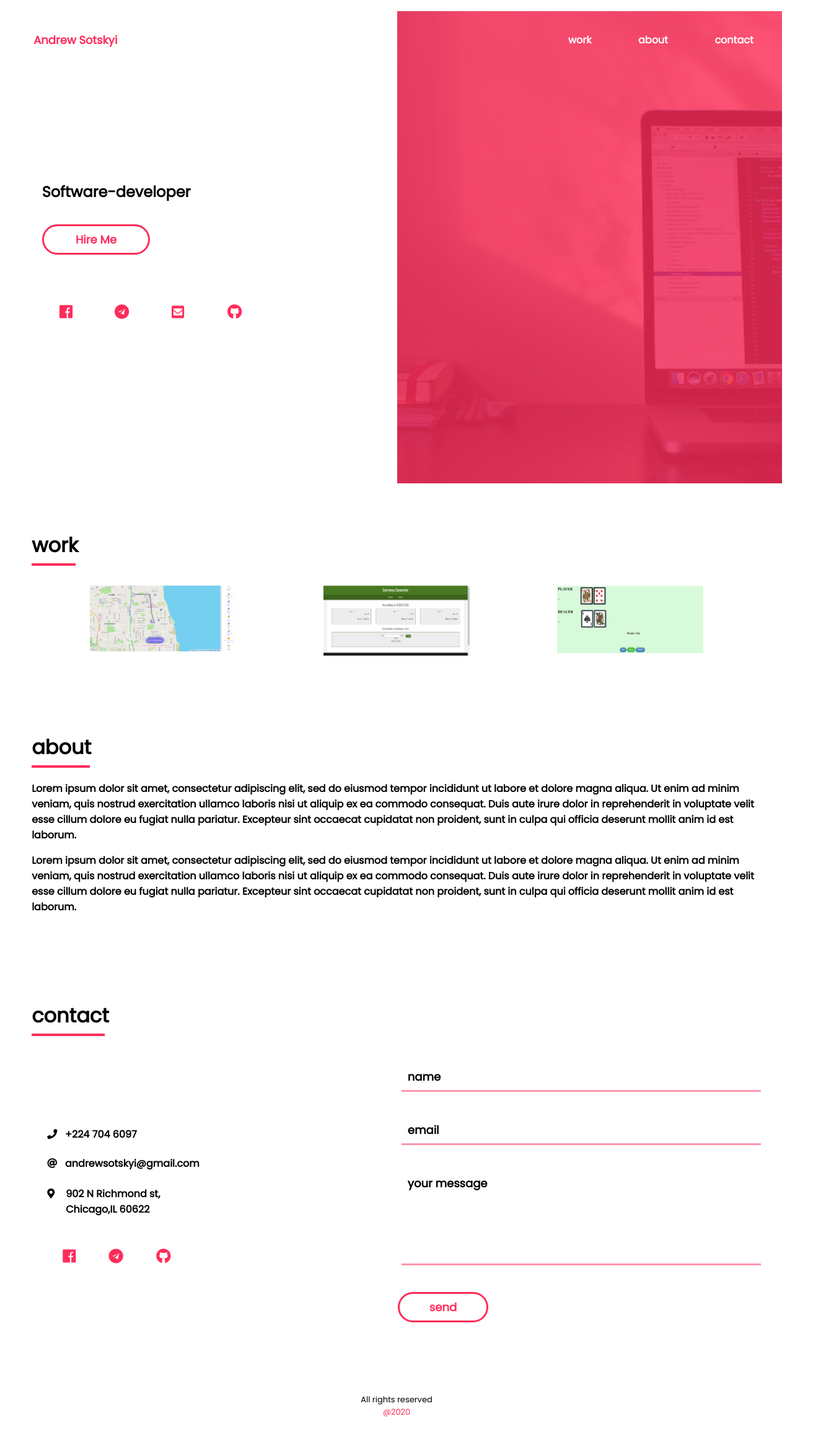
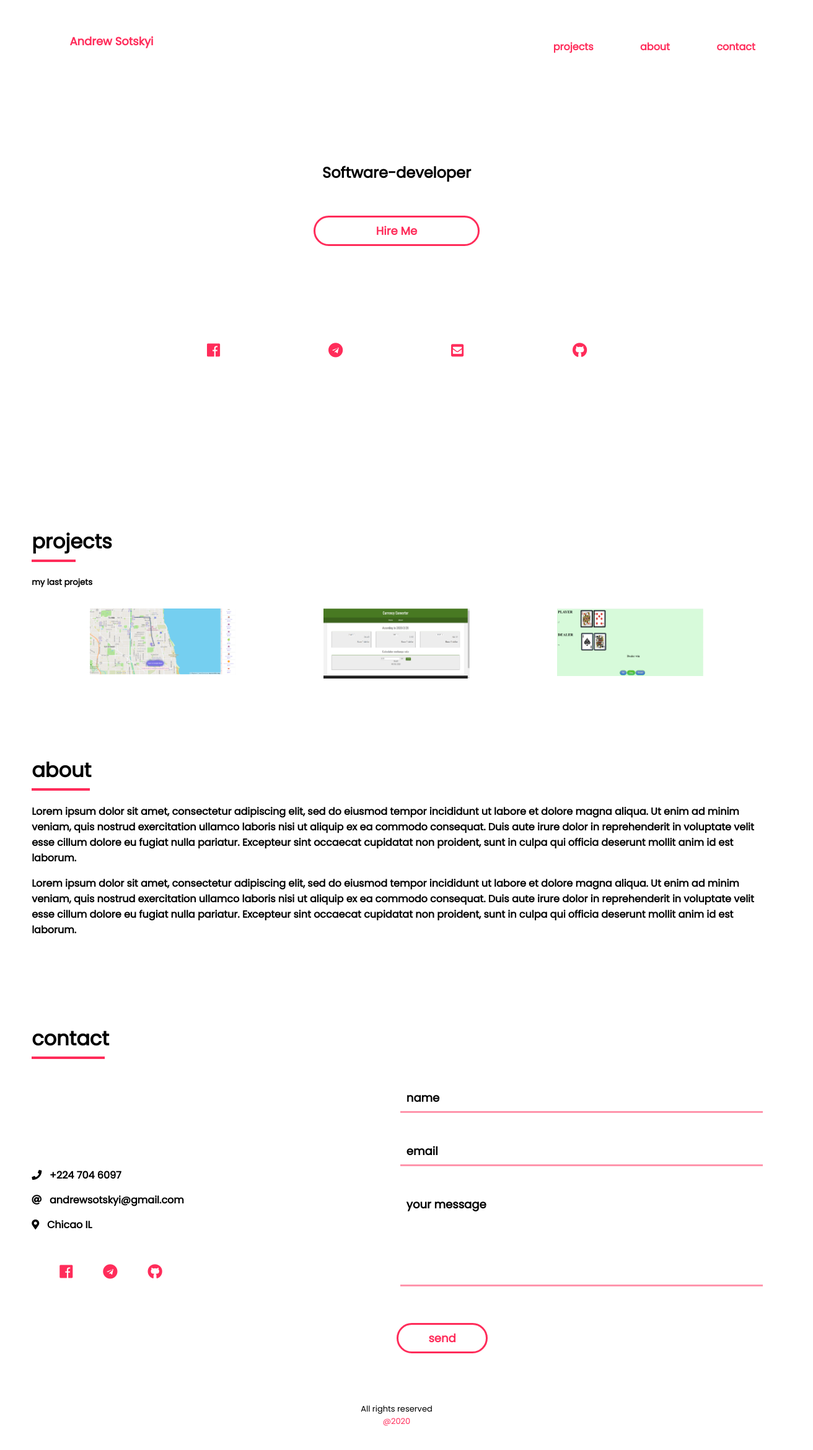
Before and after one commit to Sotskyi/my-portfolio, a plain HTML site: page index.html in a window 1280 px wide. Shown: the whole page at 62% size, 1312 px wide, since content can reach past the window. Drawn offline with nearby package versions, Linux system fonts and the light colour scheme.

Commit message:
change into flex-box

```diff
--- a/index.css
+++ b/index.css
@@ -1,286 +1,271 @@
-@import url('https://fonts.googleapis.com/css?family=Poppins');
+@import url("https://fonts.googleapis.com/css?family=Poppins");
 
 body {
-    font-family: 'Poppins', sans-serif;
-    padding:0px;
-    margin:0px;
-    max-width:100vw;
-    overflow-x:hidden;
+  font-family: "Poppins", sans-serif;
+  padding: 0px;
+  margin: 0px;
+  max-width: 100vw;
+  overflow-x: hidden;
   scroll-behavior: smooth;
 }
-#loading {
-    width: 100vw;
-    height: 100vh;
+
+/* @keyframes rotate {
+    0% {transform: rotate(0deg);}
+    100% {transform: rotate(360deg);}
+} */
+header {
+  width: 92vw;
+  padding: 6vh 4vw;
   position: fixed;
-    background: white;
-    z-index: 999;
+  font-weight: bold;
+  background: transparent;
+  color: #fff;
+  transition: 0.4s ease-in-out;
+  z-index: 2;
+}
+header table {
+  width: 100%;
+}
+
+#navigation {
   display: flex;
-    justify-content: center;
-    flex-direction: column;
+  justify-content: space-between;
   align-items: center;
 }
+#nav-links {
+  display: inline-block;
+}
+#navigation a {
+  /* color:rgb(255, 44, 90); */
+  color: inherit;
 
-@keyframes rotate {
-    0% {transform: rotate(0deg);}
-    100% {transform: rotate(360deg);}
-}
-header {
-    width:92vw;
-    padding:6vh 4vw;
-    position:fixed;
-    font-weight:bold;
-    background:transparent;
-    color:#fff;
-    transition:0.4s ease-in-out;
-    z-index:2;
-}
-header table {
-    width:100%;
-}
-#logo a {
-    font-size:18px;
-    color:rgb(255, 44, 90);
-    width:20%;
+  padding: 5px 10px;
+  border-bottom: 2px solid transparent;
+  margin-left: 4vw;
+  transition: 0.4s ease-in-out;
+  color: rgb(255, 44, 90);
   text-decoration: none;
 }
-#navigation {
-    width:80%;
-}
-#magnify {
-    width:100vw;
-    height:100vh;
-    background:rgba(0, 0, 0, 0.92);
-    position:fixed;
-    z-index:4;
-    display:none;
-    flex-direction: column;
-    justify-content:center;
+#logo {
+  font-size: 18px;
+  color: rgb(255, 44, 90) !important;
+  text-decoration: none;
+  margin-bottom: 2vh;
 }
 
-#logo a {
-
-}
-#navigation {
-    text-align:right;
-}
-#navigation a {
-    color:inherit;
-    text-decoration:none;
-    padding:5px 10px;
-    border-bottom:2px solid transparent;
-    margin-left:4vw;
-    transition:0.4s ease-in-out;
-}
-#navigation a:hover{
-    border-bottom:2px solid #fff;
+#navigation a:hover {
+  border-bottom: 2px solid #fff;
 }
 #top_part {
-    width:100%;
-    border:2vh solid #fff;
+  width: 100%;
+  border: 2vh solid #fff;
 }
-#top_part tr td{
-    width:50%;
-}
+
 #about {
-    width:84% !important;
-    height:95vh;
-    display:flex;
-    flex-direction:column;
-    justify-content:center;
-    text-align:left;
-    padding:0px 8%;
+  width: 84% !important;
+  height: 95vh;
+  display: flex;
+  flex-direction: column;
+  justify-content: center;
+  align-items: center;
+  padding: 0px 8%;
 }
 #about h1 {
-    font-size:45px;
-    word-wrap:break-word;
+  font-size: 45px;
+  word-wrap: break-word;
 }
 #about table {
-    width:70%;
-    margin-top:4vh;
+  width: 70%;
+  margin-top: 4vh;
 }
-#about table tr td {
-    width:20% !important;
-    text-align:left;
+#icons-wrapper {
+  display: flex;
+  width: 85%;
+  margin-top: 15vh;
+  justify-content: space-evenly;
 }
 .social {
-    color:rgb(255, 44, 90);
-    font-size:23px;
-    padding:12px 17px;
-    border-radius:50%;
-    background:transparent;
-    transition:0.4s ease-in-out;
-    font-weight:bold;
-    margin:0px 8px;
+  color: rgb(255, 44, 90);
+  font-size: 23px;
+  padding: 12px 17px;
+  border-radius: 50%;
+  background: transparent;
+  transition: 0.4s ease-in-out;
+  font-weight: bold;
+  margin: 0px 8px;
 }
 .social:hover {
   cursor: pointer;
-    color:#fff;
-    background:rgb(255, 44, 90);
-    box-shadow:0px 10px 30px rgba(255, 66, 107,0.8);
+  color: #fff;
+  background: rgb(255, 44, 90);
+  box-shadow: 0px 10px 30px rgba(255, 66, 107, 0.8);
 }
 .btn_one {
-    font-size:18px;
-    font-family: 'Poppins', sans-serif;
-    color:rgb(255, 44, 90);
-    background:#fff;
-    border:3px solid rgb(255, 44, 90);
-    padding:8px 40px;
-    width:17%;
-    border-radius:80px;
-    font-weight:bold;
-    margin:2vh 0px;
-    transition:0.4s ease-in-out;
+  font-size: 18px;
+  font-family: "Poppins", sans-serif;
+  color: rgb(255, 44, 90);
+  background: #fff;
+  border: 3px solid rgb(255, 44, 90);
+  padding: 8px 40px;
+  width: 17%;
+  border-radius: 80px;
+  font-weight: bold;
+  margin: 4vh auto;
+  transition: 0.4s ease-in-out;
   text-decoration: none;
-    text-align:center;
+  text-align: center;
 }
 .btn_one:hover {
-    box-shadow:0px 10px 30px rgba(255, 44, 90, 0.8);
-    cursor:pointer;
-    color:#fff;
-    background:rgb(255, 44, 90);
+  box-shadow: 0px 10px 30px rgba(255, 44, 90, 0.8);
+  cursor: pointer;
+  color: #fff;
+  background: rgb(255, 44, 90);
 }
-form .btn_one{
+form .btn_one {
   width: 25%;
 }
-#rightImage {
-    width:100%;
-    height:95vh;
-    background:linear-gradient(0deg,rgba(255, 44, 90, 0.8),rgba(2255, 44, 90, 0.8)),url("web-developer.jpg") center center;
-    background-size:cover;
-    background-repeat:no-repeat;
+
+#projects {
+  width: 92vw;
+  padding: 4vh 4vw;
+  font-weight: bold;
 }
-#work {
-    width:92vw;
-    padding:4vh 4vw;
-    font-weight:bold;
-}
-#work h1 {
-    padding:5px 0px;
-    border-bottom:4px solid rgb(255, 44, 90);
-    width:6%;
+#projects h1 {
+  padding: 5px 0px;
+  border-bottom: 4px solid rgb(255, 44, 90);
+  width: 6%;
 }
 #projects-wrapper {
-    display: flex ;
+  display: flex;
   flex-direction: row;
   justify-content: space-evenly;
-    width:100%;
-    columns:3;
-    column-gap:4%;
-    z-index:1;
-    transition:0.4s ease-in-out;
+  width: 100%;
+  columns: 3;
+  column-gap: 4%;
+  z-index: 1;
+  transition: 0.4s ease-in-out;
 }
-#projects-wrapper  img {
-
-    width:100%;
-    height:auto;
-    margin:4.5% 0px;
-    transition:0.4s ease-in-out;
+#projects-wrapper img {
+  width: 100%;
+  height: auto;
+  margin: 4.5% 0px;
+  transition: 0.4s ease-in-out;
 }
-#projects-wrapper  img:hover {
+#projects-wrapper img:hover {
   transform: scale(2.1);
   cursor: pointer;
 }
 #projects-wrapper a {
-    width:20% ;
+  width: 20%;
 }
-#bio {
-    width:92vw;
-    padding:6vh 4vw;
-    font-weight:bold;
+#about-inform {
+  width: 92vw;
+  padding: 6vh 4vw;
+  font-weight: bold;
 }
-#bio h1 {
-    padding:5px 0px;
-    border-bottom:4px solid rgb(255, 44, 90);
-    width:8%;
+#about-inform h1 {
+  padding: 5px 0px;
+  border-bottom: 4px solid rgb(255, 44, 90);
+  width: 8%;
 }
-#contact {
-    width:92vw;
-    padding:6vh 4vw;
+#contact-block {
+  width: 92vw;
+  padding: 6vh 4vw;
 }
-#contact h1 {
-    padding:5px 0px;
-    border-bottom:4px solid rgb(255, 44, 90);
-    width:10%;
+#contact-block h1 {
+  padding: 5px 0px;
+  border-bottom: 4px solid rgb(255, 44, 90);
+  width: 10%;
 }
-#contact table {
-    width:100%;
+#all-contacts {
+  display: flex;
+  flex-direction: row;
+  width: 100%;
 }
-#contact table tr td {
-    width:50%;
+#contact-icons {
+  display: flex;
+  flex-direction: column;
+  width: 50%;
+  justify-content: center;
+  font-weight: bold;
 }
-#inner_div table{
-    width:100%;
+#contact-icons span {
+  margin-top: 15px;
 }
-#inner_div table tr td{
-    font-weight:bold;
+#icons-wrapper-bottom {
+  padding: 10px 20px !important;
+  display: flex;
+  flex-direction: row;
+  width: 80%;
+  justify-content: start;
+  margin-top: 25px;
 }
-#inner_table tr td{
-    padding:10px 20px !important;
+
+#my-form {
+  width: 50%;
+  display: inline-block;
 }
-#contact form {
-    width:100%;
+#my-form input {
+  width: 96%;
+  margin: 20px 1%;
+  background: transparent;
+  border: 0px;
+  border-bottom: 3px solid rgba(255, 44, 90, 0.5);
+  padding: 8px 10px;
+  font-family: "Poppins", sans-serif;
+  font-size: 18px;
+  transition: 0.4s ease-in-out;
+  color: #000;
+  font-weight: bold;
 }
-#contact form input {
-    width:96%;
-    margin:20px 1%;
-    background:transparent;
-    border:0px;
-    border-bottom:3px solid rgba(255, 44, 90,0.5);
-    padding:8px 10px;
-    font-family: 'Poppins', sans-serif;
-    font-size:18px;
-    transition:0.4s ease-in-out;
-    color:#000;
-    font-weight:bold;
+#my-form textarea {
+  width: 96%;
+  margin: 20px 1%;
+  padding: 8px 10px;
+  border: 0px;
+  border-bottom: 3px solid rgba(255, 44, 90, 0.5);
+  padding: 8px 10px;
+  font-family: "Poppins", sans-serif;
+  font-size: 18px;
+  background: transparent;
+  resize: none;
+  transition: 0.4s ease-in-out;
+  color: #000;
+  font-weight: bold;
 }
-#contact form textarea {
-    width:96%;
-    margin:20px 1%;
-    padding:8px 10px;
-    border:0px;
-    border-bottom:3px solid rgba(255, 44, 90,0.5);
-    padding:8px 10px;
-    font-family: 'Poppins', sans-serif;
-    font-size:18px;
-    background:transparent;
-    resize:none;
-    transition:0.4s ease-in-out;
-    color:#000;
-    font-weight:bold;
+#my-form input:focus {
+  outline: none;
+  border-bottom: 3px solid rgba(255, 44, 90, 1);
 }
-#contact form input:focus {
-    outline:none;
-    border-bottom:3px solid rgba(255, 44, 90,1);
+#my-form textarea:focus {
+  outline: none;
+  border-bottom: 3px solid rgba(255, 44, 90, 1);
 }
-#contact form textarea:focus {
-    outline:none;
-    border-bottom:3px solid rgba(255, 44, 90,1);
-}
-#address {
+/* #address {
     position:relative;
     top:-25px;
     left:30px;
-}
+} */
 #footer {
-    width:100%;
-    padding:4vh 0px;
-    text-align:center;
-    font-weight:lighter;
+  width: 100%;
+  padding: 4vh 0px;
+  text-align: center;
+  font-weight: lighter;
   font-size: small;
 }
 #footer a {
-    color:rgb(255, 44, 90);
-    text-decoration:none;
+  color: rgb(255, 44, 90);
+  text-decoration: none;
 }
 ::placeholder {
-    color:#000;
+  color: #000;
 }
 button:focus {
-    outline:none;
+  outline: none;
 }
 ::-webkit-scrollbar {
-    width:5px;
-    height:5px;
+  width: 5px;
+  height: 5px;
 }
 ::-webkit-scrollbar-track {
   background: #f1f1f1;
@@ -289,95 +274,90 @@ button:focus {
   background: rgb(0, 0, 0);
 }
 ::-webkit-scrollbar-thumb:hover {
-    background: rgba(0, 0, 0,0.8);
+  background: rgba(0, 0, 0, 0.8);
 }
 
-@media (max-width: 1000px){
-    #photos {
-    columns:1;
-    column-gap:0%;
+@media (max-width: 1000px) {
+  #navigation {
+    display: flex;
+    justify-content: center;
+    align-items: center;
+    flex-direction: column;
   }
-    #photos img {
-        margin:2% 0px;
+  #projects-wrapper {
+    flex-direction: column;
+    align-items: center;
   }
-    #photos img:hover {
-        transform: scale(1);
+  #projects-wrapper img {
+    width: 125px;
+    height: 75px;
+    margin: 4.5% 0px;
+    transition: 0.4s ease-in-out;
+  }
+
+  #about {
+    width: 92% !important;
+    height: 75vh;
+    padding-top: 20vh !important;
+
+    padding: 0px 4%;
+  }
+  #about table {
+    width: 100%;
+    margin-top: 6vh;
+  }
+  #about table tr td {
+    text-align: center;
+  }
+  .btn_one {
+    padding: 6px 30px;
+    width: 28%;
+    margin: 4vh auto;
+    box-shadow: 0px 10px 20px rgba(255, 44, 90, 0.8);
+    background: rgb(255, 44, 90);
+    color: #fff;
+  }
+  .btn_one:hover {
+    box-shadow: 0px 10px 40px rgba(255, 44, 90, 0.8);
     cursor: pointer;
   }
-    #rightImage {
-        display:none;
-    }
-    #top_part {
-        border:0px;
-    }
-    #top_part tr td{
-        width:100%;
-        text-align:center;
-    }
-    #about {
-        width:92% !important;
-        height:75vh;
-        padding-top:20vh !important;
-        text-align:center;
-        padding:0px 4%;
-    }
-    #about table {
-        width:100%;
-        margin-top:6vh;
-    }
-    #about table tr td {
-        text-align:center;
-    }
-    .btn_one {
-    padding:6px 30px;
-    width:28%;
-    margin:4vh auto;
-    box-shadow:0px 10px 20px rgba(255, 44, 90, 0.8);
-    background:rgb(255, 44, 90);
-    color:#fff;
-    }
-    .btn_one:hover {
-        box-shadow:0px 10px 40px rgba(255, 44, 90, 0.8);
-        cursor:pointer;
-    }
-    form .btn_one{
+  form .btn_one {
     width: 38%;
   }
-    #contact table tr td {
-        width:100%;
-        display:block;
+  #all-contacts {
+    flex-direction: column;
   }
-    #inner_table tr td{
-        padding:10px 0px !important;
+  #all-contacts a,
+  span {
+    width: 100%;
   }
-    #contact form input {
-        width:90%;
+
+  #my-form {
+    width: 100%;
+
   }
-    #contact form textarea {
-        width:90%;
+  #projects h1 {
+    width: 19%;
   }
-    #work h1 {
-        width:19%;
+  #about-inform h1 {
+    width: 25%;
   }
-    #bio h1 {
-        width:25%;
-    }
-    #contact h1 {
-        width:33%;
+  #contact-block h1 {
+    width: 33%;
   }
   header {
-        width:96vw;
-        background:#fff;
-        padding:4vh 2vw;
-        position:absolute;
+    width: 96vw;
+    background: #fff;
+    padding: 4vh 2vw;
+    position: absolute;
   }
-    #header table tr td {
-        width:100%;
-        display:block;
-        text-align:center;
-        padding:15px 0px;
-    }
+  /* #header table tr td {
+    width: 100%;
+    display: block;
+    text-align: center;
+    padding: 15px 0px;
+  } */
   #navigation a {
-        color:#000;
+    color: #000;
   }
 }
--- a/index.html
+++ b/index.html
@@ -29,64 +29,57 @@
       class="animated slideInDown"
       style="animation-delay:1.4s;"
     >
-      <table>
-        <tr>
-          <td id="logo"><a href="">Andrew Sotskyi</a></td>
-          <td id="navigation">
-            <a href="#work">work</a>
-            <a href="#bio">about</a>
 
-            <a href="#contact">contact</a>
-          </td>
-        </tr>
-      </table>
+          <div id="navigation">
+            <a id="logo" href="">Andrew Sotskyi</a>
+            <div id="nav-links">
+            <a href="#projects">projects</a>
+            <a href="#about-inform">about</a>
+            <a href="#contact-block">contact</a>
+          </div>
+          </div>
+
     </header>
-    <table id="top_part">
-      <tr>
-        <td
+    <div id="top_part"></div>
+
+        <div
           id="about"
           class="animated slideInLeft"
           style="animation-delay:0.8s;"
         >
           <h2>Software-developer</h2>
-          <a href="#contact"  class="btn_one">Hire Me</a><br />
-          <table>
-            <tr>
-              <td class="animated zoomIn" style="animation-delay:2.2s;">
+          <a href="#contact-block"  class="btn_one">Hire Me</a>
+
+
+          <div id="icons-wrapper">
+            <div class="animated zoomIn" style="animation-delay:2.2s;">
               <a
                 href="https://www.facebook.com/profile.php?id=100008423164982"
                 class="social"
                 ><i class="fab fa-facebook"></i
               ></a>
-              </td>
-              <td class="animated zoomIn" style="animation-delay:2.4s;">
+                </div>
+            <div class="animated zoomIn" style="animation-delay:2.4s;">
               <a href="https://t.me/SotskyiTelega" class="social"
                 ><i class="fab fa-telegram"></i
               ></a>
-              </td>
-              <td class="animated zoomIn" style="animation-delay:2.6s;">
+                </div>
+            <div class="animated zoomIn" style="animation-delay:2.6s;">
               <a href="#contact" class="social"
                 ><i class="fas fa-envelope-square"></i
               ></a>
-              </td>
-              <td class="animated zoomIn" style="animation-delay:2.8s;">
+                </div>
+            <div class="animated zoomIn" style="animation-delay:2.8s;">
               <a href="https://github.com/Sotskyi" class="social"
                 ><i class="fab fa-github"></i
               ></a>
-              </td>
-            </tr>
-          </table>
-        </td>
-        <td
-          id="rightImage"
-          class="animated jackInTheBox"
-          style="animation-delay:0.4s;"
-        ></td>
-      </tr>
-    </table>
+                </div>
+      </div>
 
-    <div id="work">
-      <h1>work</h1>
+                  </div>
+    <div id="projects">
+      <h1>projects</h1>
+      <h5>my last projets</h5>
       <div id="projects-wrapper">
         <a href="https://cheap-gas.cf/#">
           <img onclick="magnify($(this).attr('src'))" src="./cheap-gas.png" />
@@ -103,7 +96,7 @@
         </a>
       </div>
     </div>
-    <div id="bio">
+    <div id="about-inform">
       <h1>about</h1>
       <p>
         Lorem ipsum dolor sit amet, consectetur adipiscing elit, sed do eiusmod
@@ -124,33 +117,19 @@
         mollit anim id est laborum.
       </p>
     </div>
-    <div id="contact">
+    <div id="contact-block">
       <h1>contact</h1>
-      <table>
-        <tr>
-          <td>
-            <div id="inner_div">
-              <table id="inner_table">
-                <tr>
-                  <td><i class="fas fa-phone"></i> &nbsp; +224 704 6097</td>
-                </tr>
-                <tr>
-                  <td>
-                    <i class="fas fa-at"></i> &nbsp; andrewsotskyi@gmail.com
-                  </td>
-                </tr>
-                <tr></tr>
-                <tr>
-                  <td>
-                    <i class="fas fa-map-marker-alt"></i>
-                    <div id="address">
-                      902 N Richmond st,<br />
-                      Chicago,IL 60622 <br />
-                    </div>
-                  </td>
-                </tr>
-                <tr>
-                  <td>
+      <div id="all-contacts">
+
+           <div id="contact-icons">
+                 <span><i class="fas fa-phone"></i> &nbsp; +224 704 6097</span>
+
+                   <span> <i class="fas fa-at"></i> &nbsp; andrewsotskyi@gmail.com</span>
+
+                    <span><i class="fas fa-map-marker-alt"></i> &nbsp; Chicao IL
+
+  </span>
+                 <div id="icons-wrapper-bottom">
                     <a
                       href="https://www.facebook.com/profile.php?id=100008423164982"
                       class="social"
@@ -162,12 +141,8 @@
                     <a href="https://github.com/Sotskyi" class="social"
                       ><i class="fab fa-github"></i
                     ></a>
-                  </td>
-                </tr>
-              </table>
                       </div>
-          </td>
-          <td>
+                    </div>
             <form
               id="my-form"
               action="https://formspree.io/xeqkeazb"
@@ -192,9 +167,6 @@
               <button id="my-form-button" class="btn_one">send</button>
               <p id="my-form-status"></p>
             </form>
-          </td>
-        </tr>
-      </table>
           </div>
     <div id="footer">
       All rights reserved <br />
```
Also changed, not shown: index.js (+0 -9 lines). Lines whose indentation alone changed are shown as unchanged.
